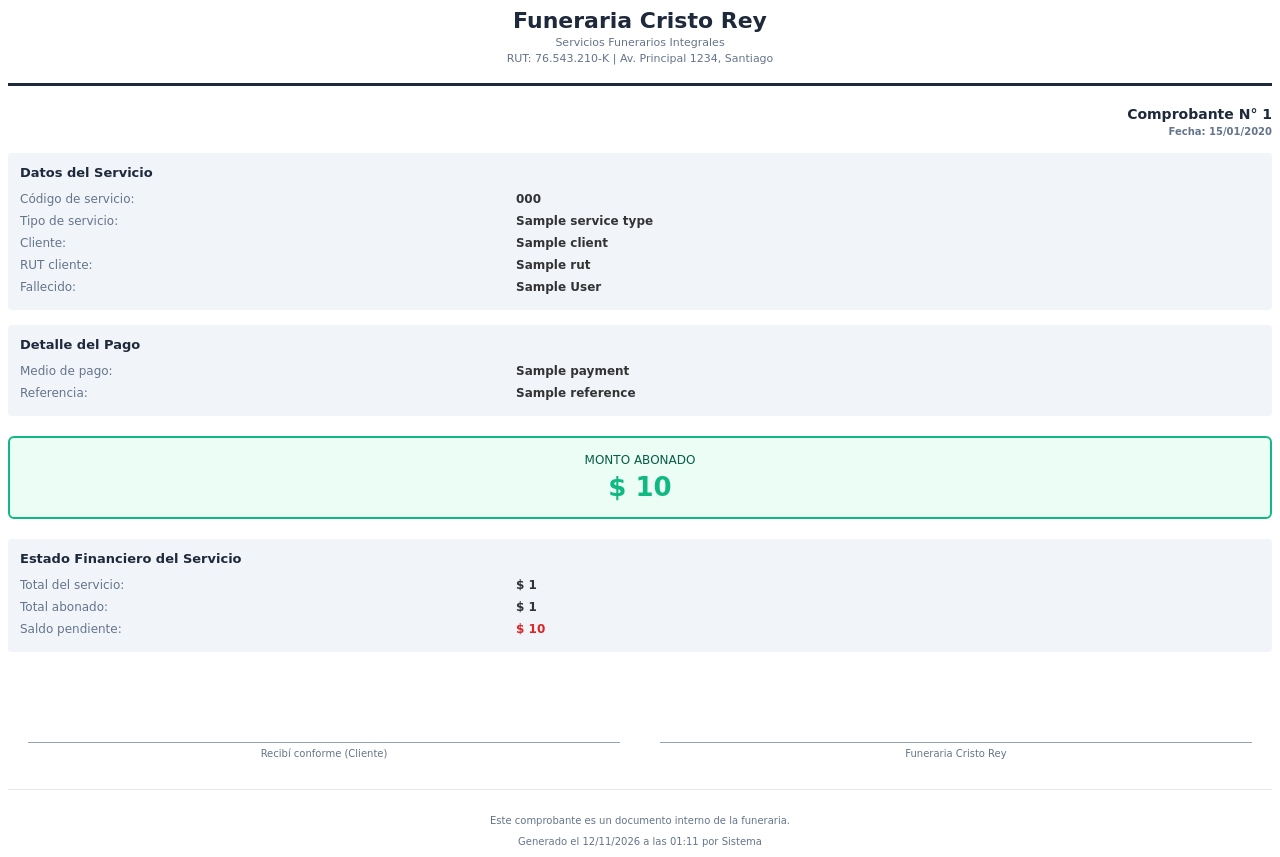
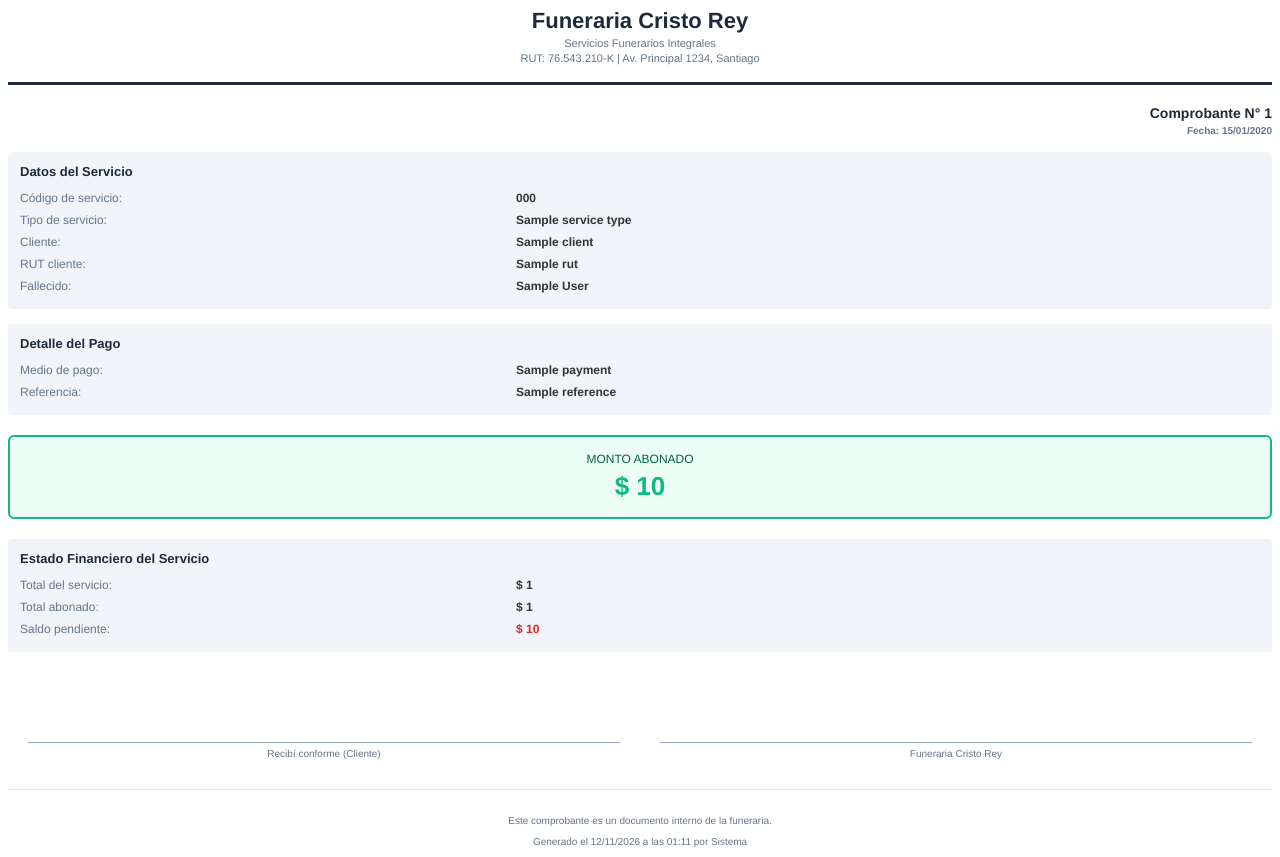
Before and after one commit to joselfica/funeraria, a Laravel app: template resources/views/pdfs/receipt.blade.php in a window 1280 px wide. Run offline with Laravel 12, Linux system fonts and the light colour scheme; the template is opened without the code that fills it: most values are stand-ins (such as "Sample title", 1, 10 or a date in 2020); parts of the project's set-up code (start-up, migrations or seed data) failed here and were passed over.

Commit message:
pdf enstandarizados

```diff
--- a/app/Models/Service.php
+++ b/app/Models/Service.php
@@ -12,7 +12,7 @@ class Service extends Model
     use HasFactory, SoftDeletes;
 
     protected $fillable = [
-        'uuid', 'code', 'client_id', 'deceased_id', 'service_type_id',
+        'uuid', 'code', 'client_id', 'deceased_id', 'service_type_id', 'branch_id',
         'scheduled_at', 'duration_hours', 'ends_at', 'status', 'body_status',
         'base_price', 'additional_charges', 'discount', 'total_price',
         'created_by', 'approved_by', 'approved_at', 'approval_notes', 'rejection_reason',
--- a/resources/views/pdfs/contract.blade.php
+++ b/resources/views/pdfs/contract.blade.php
@@ -5,7 +5,7 @@
     <title>Contrato - {{ $service->code }}</title>
     <style>
         @page { margin: 32px 40px; }
-        body { font-family: 'DejaVu Sans', sans-serif; font-size: 11px; color: #333; line-height: 1.4; }
+        body { font-family: Helvetica, Arial, sans-serif; font-size: 11px; color: #333; line-height: 1.4; }
         .header { text-align: center; border-bottom: 2px solid #1e293b; padding-bottom: 8px; margin-bottom: 14px; }
         .header .logo { width: 210px; margin-bottom: 4px; }
         .header h1 { font-size: 20px; margin: 0; }
--- a/resources/views/pdfs/receipt.blade.php
+++ b/resources/views/pdfs/receipt.blade.php
@@ -5,7 +5,7 @@
     <title>Comprobante {{ $payment->receipt_number }}</title>
     <style>
         @page { margin: 30px; }
-        body { font-family: 'DejaVu Sans', sans-serif; font-size: 12px; color: #333; }
+        body { font-family: Helvetica, Arial, sans-serif; font-size: 12px; color: #333; }
         .header { text-align: center; border-bottom: 3px solid #1e293b; padding-bottom: 15px; margin-bottom: 20px; }
         .header h1 { color: #1e293b; font-size: 22px; margin: 0; }
         .header p { color: #64748b; font-size: 11px; margin: 3px 0; }
--- a/resources/views/pdfs/reports/inventory.blade.php
+++ b/resources/views/pdfs/reports/inventory.blade.php
@@ -5,7 +5,7 @@
     <title>Reporte de Inventario</title>
     <style>
         @page { margin: 20px; }
-        body { font-family: 'DejaVu Sans', sans-serif; font-size: 9px; color: #333; }
+        body { font-family: Helvetica, Arial, sans-serif; font-size: 9px; color: #333; }
         .header { text-align: center; border-bottom: 3px solid #1e293b; padding-bottom: 10px; margin-bottom: 15px; }
         .header h1 { font-size: 18px; margin: 0; }
         .header p { font-size: 10px; margin: 2px 0; color: #64748b; }
--- a/resources/views/pdfs/reports/payments.blade.php
+++ b/resources/views/pdfs/reports/payments.blade.php
@@ -5,7 +5,7 @@
     <title>Reporte de Ingresos</title>
     <style>
         @page { margin: 20px; }
-        body { font-family: 'DejaVu Sans', sans-serif; font-size: 9px; color: #333; }
+        body { font-family: Helvetica, Arial, sans-serif; font-size: 9px; color: #333; }
         .header { text-align: center; border-bottom: 3px solid #1e293b; padding-bottom: 10px; margin-bottom: 15px; }
         .header h1 { font-size: 18px; margin: 0; }
         .header p { font-size: 10px; margin: 2px 0; color: #64748b; }
--- a/resources/views/pdfs/reports/paz-y-salvo.blade.php
+++ b/resources/views/pdfs/reports/paz-y-salvo.blade.php
@@ -5,7 +5,7 @@
     <title>Certificado de Paz y Salvo - {{ $service->code }}</title>
     <style>
         @page { margin: 40px; }
-        body { font-family: 'DejaVu Sans', sans-serif; font-size: 12px; color: #333; line-height: 1.6; }
+        body { font-family: Helvetica, Arial, sans-serif; font-size: 12px; color: #333; line-height: 1.6; }
         .header { text-align: center; border-bottom: 3px solid #10b981; padding-bottom: 15px; margin-bottom: 30px; }
         .header .logo { width: 230px; margin-bottom: 6px; }
         .header h1 { color: #1e293b; font-size: 22px; margin: 0; }
--- a/resources/views/pdfs/reports/services.blade.php
+++ b/resources/views/pdfs/reports/services.blade.php
@@ -5,7 +5,7 @@
     <title>Reporte de Servicios</title>
     <style>
         @page { margin: 20px; }
-        body { font-family: 'DejaVu Sans', sans-serif; font-size: 9px; color: #333; }
+        body { font-family: Helvetica, Arial, sans-serif; font-size: 9px; color: #333; }
         .header { text-align: center; border-bottom: 3px solid #1e293b; padding-bottom: 10px; margin-bottom: 15px; }
         .header h1 { font-size: 18px; margin: 0; color: #1e293b; }
         .header p { font-size: 10px; margin: 2px 0; color: #64748b; }
--- a/resources/views/views/pdf/receipt.blade.php
+++ b/resources/views/views/pdf/receipt.blade.php
@@ -5,7 +5,7 @@
     <title>Comprobante {{ $payment->receipt_number }}</title>
     <style>
         @page { margin: 30px; }
-        body { font-family: 'DejaVu Sans', sans-serif; font-size: 12px; color: #333; }
+        body { font-family: Helvetica, Arial, sans-serif; font-size: 12px; color: #333; }
         .header { text-align: center; border-bottom: 3px solid #1e293b; padding-bottom: 15px; margin-bottom: 20px; }
         .header h1 { color: #1e293b; font-size: 22px; margin: 0; }
         .header p { color: #64748b; font-size: 11px; margin: 3px 0; }
```
Also changed, not shown: app/Models/Payment.php (+24 -3 lines).
